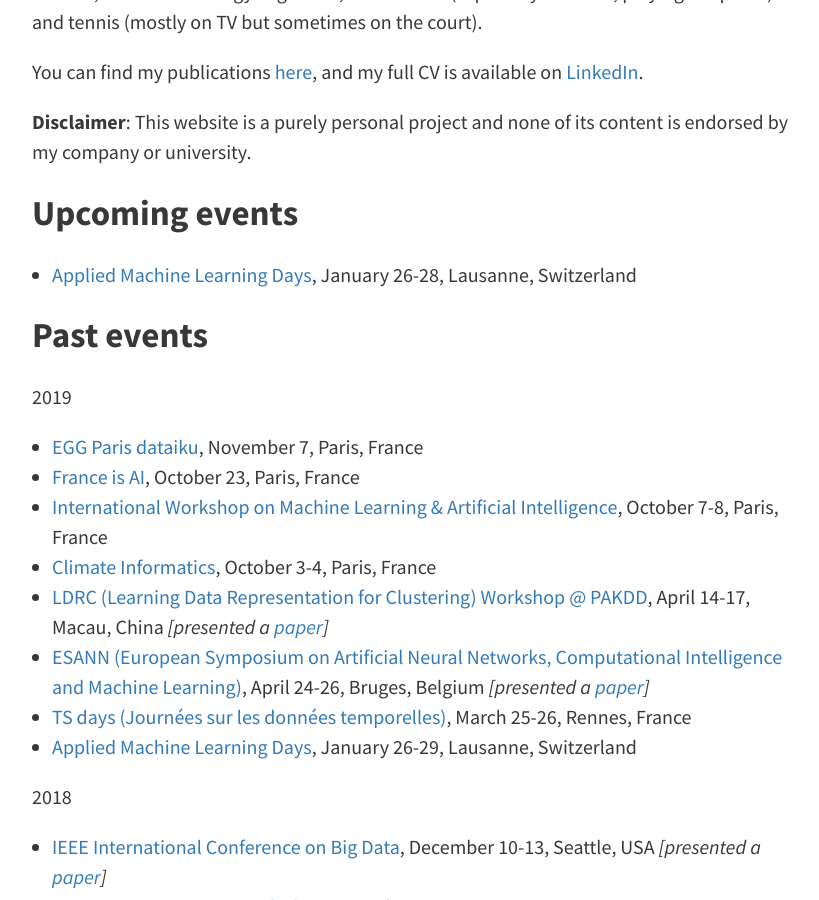
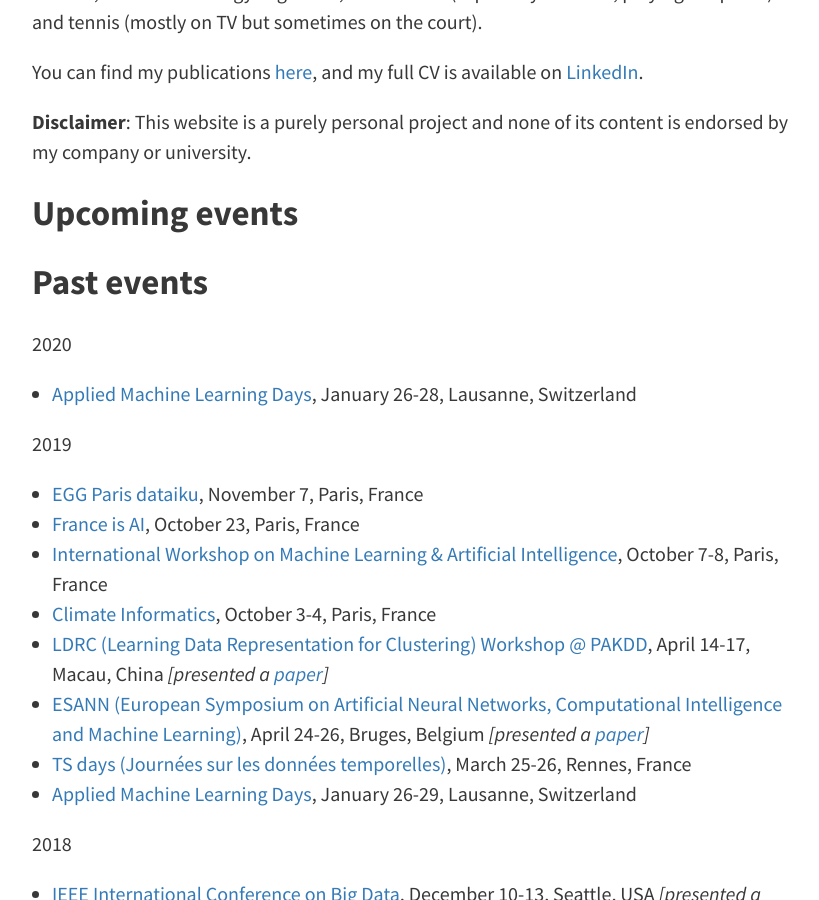
Before and after one commit to FlorentF9/florentf9.github.io, a Jekyll site: the page built from pages/about.md, in a window 1280 px wide and 900 px high, scrolled down 564 px. Shown: the whole window, without its empty margins (224-1043 px from the left). Built offline with Jekyll 4.4.1, drawn with Linux system fonts in a browser that asks for light colours.

Commit message:
Update about and use bibbase for publications

```diff
--- a/pages/about.md
+++ b/pages/about.md
@@ -18,9 +18,11 @@
 
 ## Upcoming events
 
+## Past events
+
+2020
+
 * [Applied Machine Learning Days](https://www.appliedmldays.org/), January 26-28, Lausanne, Switzerland
-
-## Past events
 
 2019
 
```
Also changed, not shown: pages/publications.md (+4 -1 lines).
